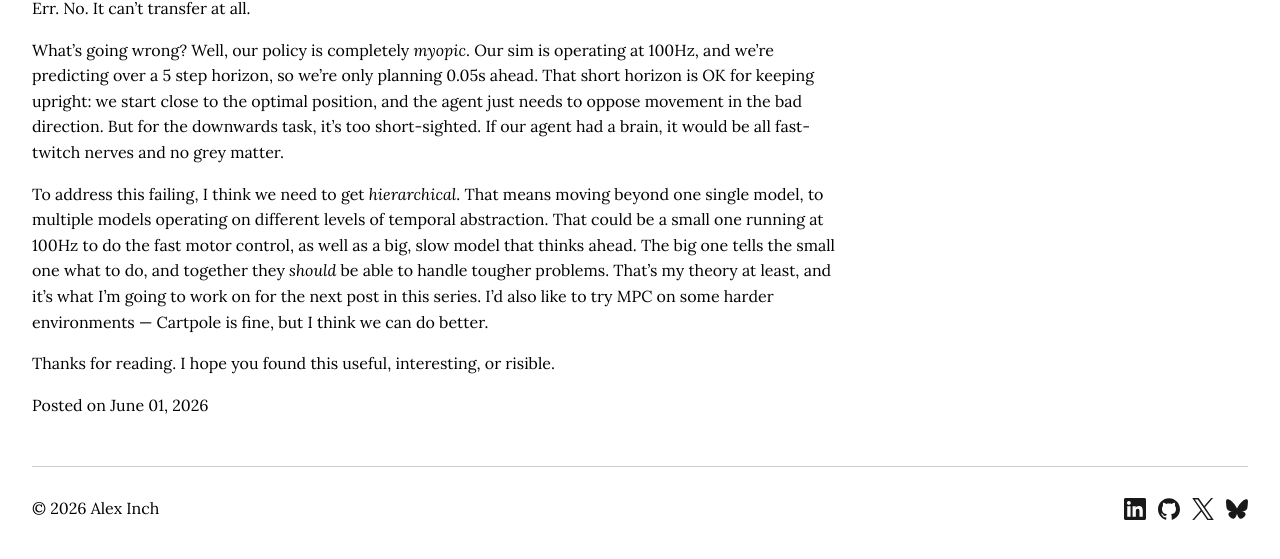
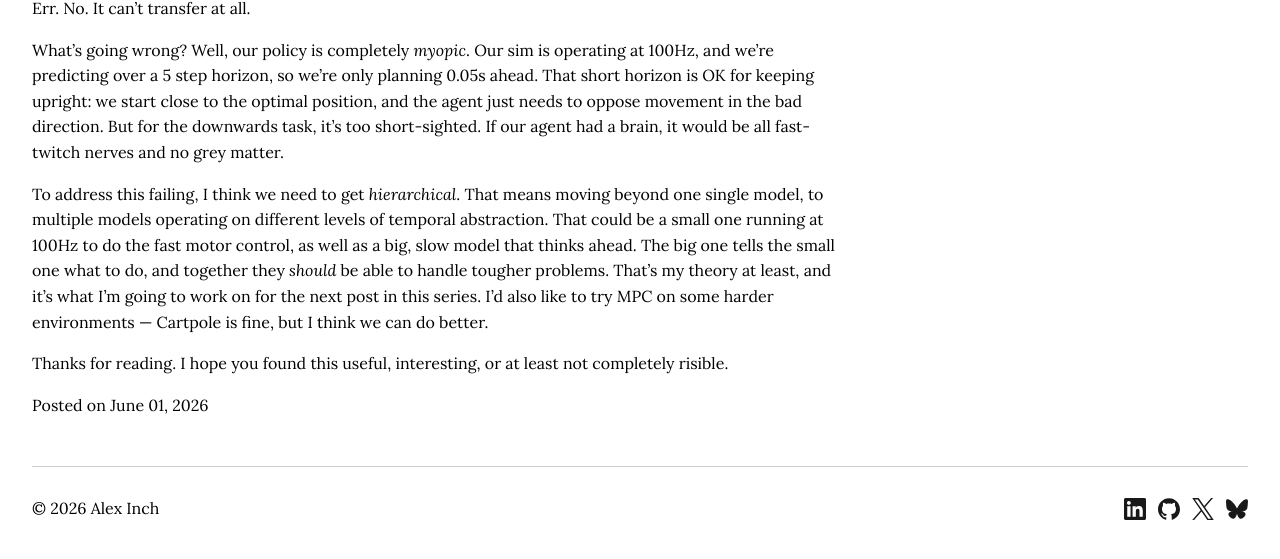
Before and after one commit to foty-hub/foty-hub.github.io, a Jekyll site: the page built from _posts/2026-06-01-simple-world-model.md, in a window 1280 px wide and 900 px high, scrolled down 8705 px, cut to the strip 334-893 px from the top of the window. Built offline with Jekyll 4.4.1, drawn with Linux system fonts in a browser that asks for light colours; some web fonts are replaced.

Commit message:
Tweak outro

```diff
--- a/_posts/2026-06-01-simple-world-model.md
+++ b/_posts/2026-06-01-simple-world-model.md
@@ -331,4 +331,4 @@ What's going wrong? Well, our policy is completely _myopic_. Our sim is operatin
 
 To address this failing, I think we need to get _hierarchical_. That means moving beyond one single model, to multiple models operating on different levels of temporal abstraction. That could be a small one running at 100Hz to do the fast motor control, as well as a big, slow model that thinks ahead. The big one tells the small one what to do, and together they _should_ be able to handle tougher problems. That's my theory at least, and it's what I'm going to work on for the next post in this series. I'd also like to try MPC on some harder environments --- Cartpole is fine, but I think we can do better.
 
-Thanks for reading. I hope you found this useful, interesting, or risible.
+Thanks for reading. I hope you found this useful, interesting, or at least not completely risible.
```
